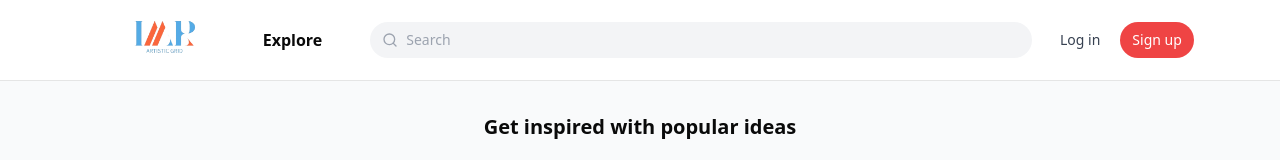
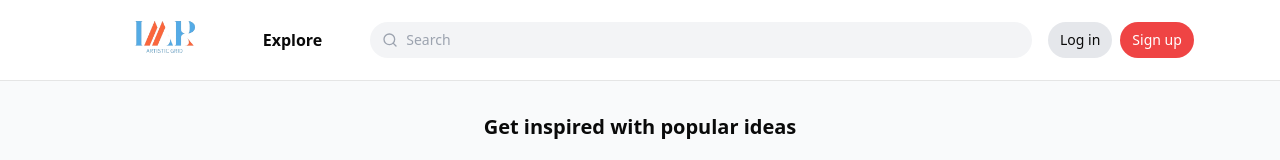
Before and after one commit to imranprof/imr-artistic-grid, a Next.js app: page /explore in a window 1280 px wide. Shown: the top 160 px of the page. Built offline with nearby package versions, Linux system fonts and the light colour scheme.

Commit message:
style: modify login button

```diff
--- a/src/components/headers/MainHeader.tsx
+++ b/src/components/headers/MainHeader.tsx
@@ -28,7 +28,7 @@ const MainHeader = () => {
 
   return (
     <>
-      <header className={cn("sticky top-0 z-50 w-full border-b bg-background/95 backdrop-blur supports-[backdrop-filter]:bg-background/60")}>
+      <header className={cn("sticky top-0 z-50 w-full border-b bg-background")}>
         <div className="container mx-auto px-4">
           <div className={cn(
             "header_nav flex items-center justify-between h-20"
@@ -75,7 +75,7 @@ const MainHeader = () => {
                   <div className="flex items-center space-x-2 min-w-[150px]">
                     <button
                       onClick={() => setShowLoginModal(true)}
-                      className="px-3 py-2 text-gray-700 hover:text-gray-900 font-medium text-sm whitespace-nowrap"
+                      className="px-3 py-2  bg-gray-200 rounded-full hover:bg-gray-300 font-medium text-sm whitespace-nowrap"
                     >
                       Log in
                     </button>
--- a/src/components/ui/skeleton.tsx
+++ b/src/components/ui/skeleton.tsx
@@ -6,7 +6,7 @@ function Skeleton({
 }: React.HTMLAttributes<HTMLDivElement>) {
   return (
     <div
-      className={cn("animate-pulse rounded-md bg-primary/10", className)}
+      className={cn("animate-pulse rounded-md bg-gray-200", className)}
       {...props}
     />
   )
```
